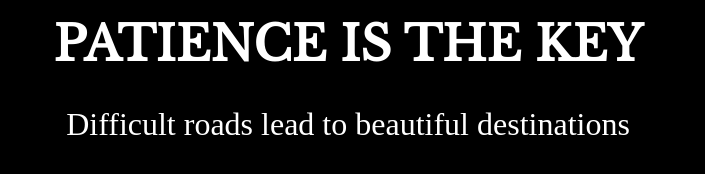
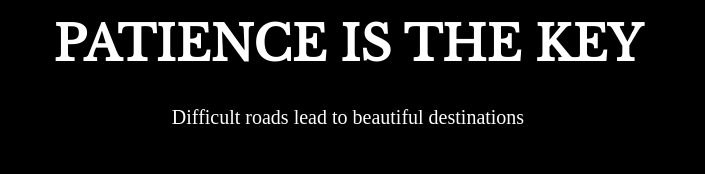
Before and after one commit to bonsami20/Motivation-meme, a plain HTML site: page index.html in a window 1280 px wide. Shown: the part 422-596 px from the top of the page, without its empty margins (292-997 px from the left). Drawn offline with nearby package versions, Linux system fonts and the light colour scheme.

Commit message:
modified css

```diff
--- a/style.css
+++ b/style.css
@@ -11,7 +11,7 @@ h1{
 p{
     color: white;
     text-align: center;
-    font-size: 2rem;
+    font-size: 20px;
 }
 img{
     width: 100%;
```
